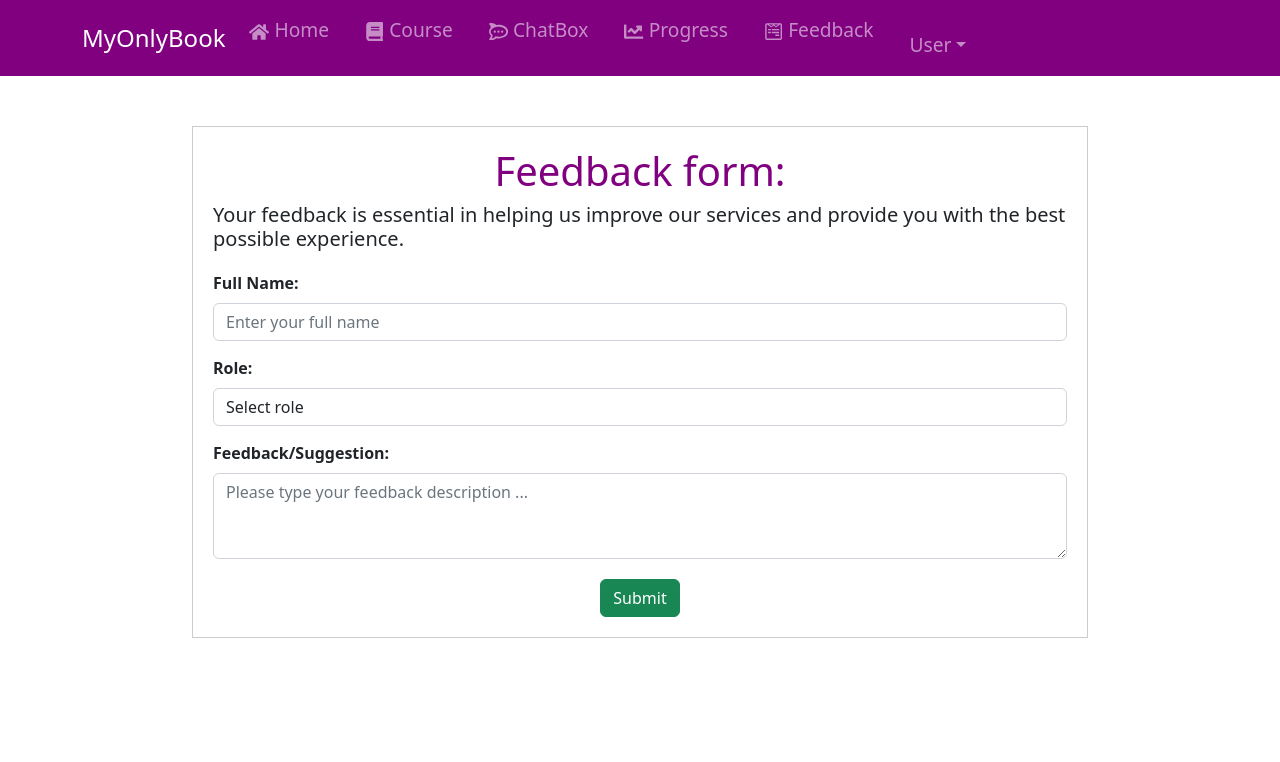
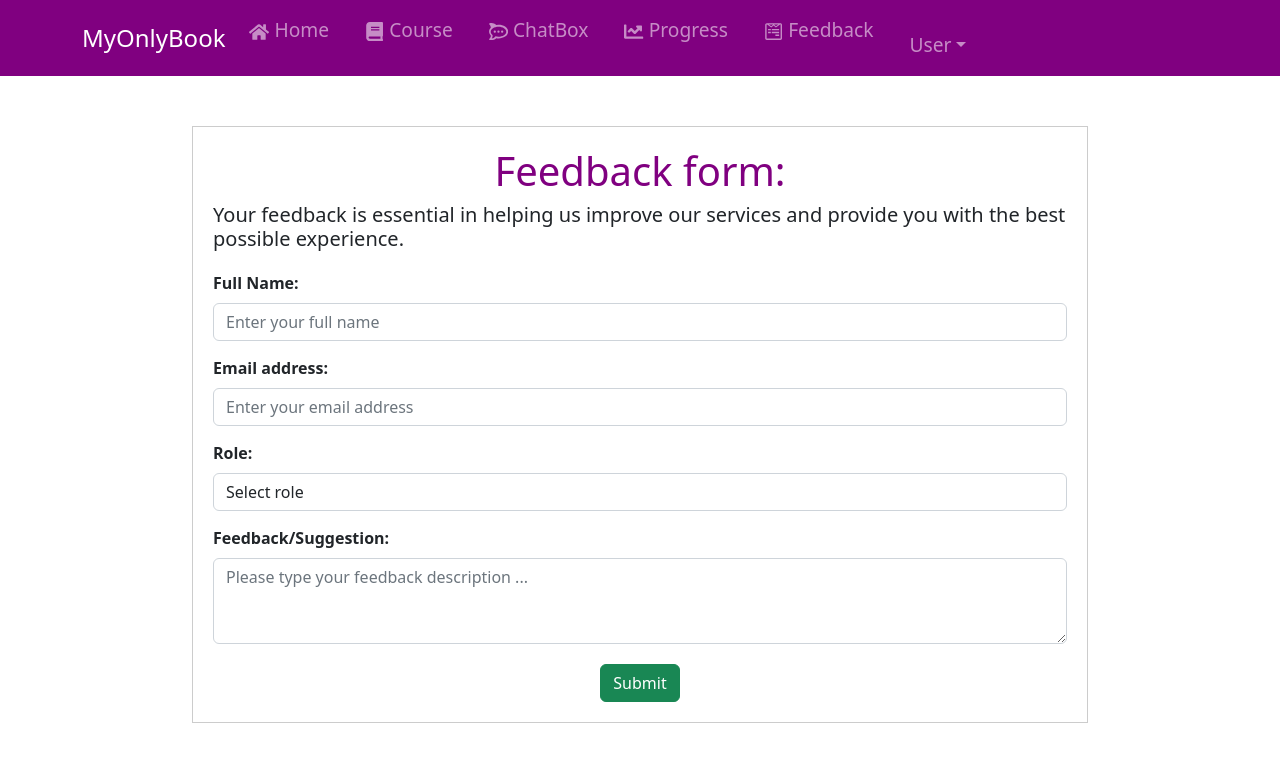
Before and after one commit to ah01567/Dissertation, a React (Create React App) app: page /feedback in a window 1280 px wide. Shown: the top 762 px of the page. Built offline with nearby package versions, Linux system fonts and the light colour scheme; no server answers.

Commit message:
Added email handler function to frontend & backend

```diff
--- a/src/pages/Feedback.js
+++ b/src/pages/Feedback.js
@@ -9,13 +9,33 @@ const Feedback = () => {
     const { firebaseInitialized } = useAuth();
 
         const [fullName, setFullName] = useState("");
+        const [email, setEmail] = useState("");
         const [userRole, setUserRole] = useState("");
         const [feedbackText, setFeedbackText] = useState("");
 
-        const handleSubmit = (event) => {
-          event.preventDefault();
-          // TODO: handle form submission
-        };
+        const handleSubmit = async (event) => {
+            event.preventDefault();
+
+            try {
+              const response = await fetch("/api/submit-feedback", {
+                method: "POST",
+                headers: { "Content-Type": "application/json" },
+                body: JSON.stringify({ fullName, email, userRole, feedbackText }),
+              });
+
+              const data = await response.text();
+              console.log(data);
+
+              // Clear the form fields on successful submission
+              setFullName("");
+              setEmail("");
+              setUserRole("");
+              setFeedbackText("");
+            } catch (error) {
+              console.log(error);
+            }
+          };
+
 
     if (!firebaseInitialized) {
         return <Spinner />;
@@ -37,6 +57,17 @@ const Feedback = () => {
                                     placeholder="Enter your full name"
                                     value={fullName}
                                     onChange={(event) => setFullName(event.target.value)}
+                                    style={{marginBottom:'15px'}}
+                                 required/>
+                            </Form.Group>
+
+                            <Form.Group controlId="formEmail">
+                                <Form.Label><b>Email address:</b></Form.Label>
+                                <Form.Control
+                                    type="email"
+                                    placeholder="Enter your email address"
+                                    value={email}
+                                    onChange={(event) => setEmail(event.target.value)}
                                     style={{marginBottom:'15px'}}
                                  required/>
                             </Form.Group>
```
Also changed, not shown: 1 other file (tests, documents, lock files or other folders).
